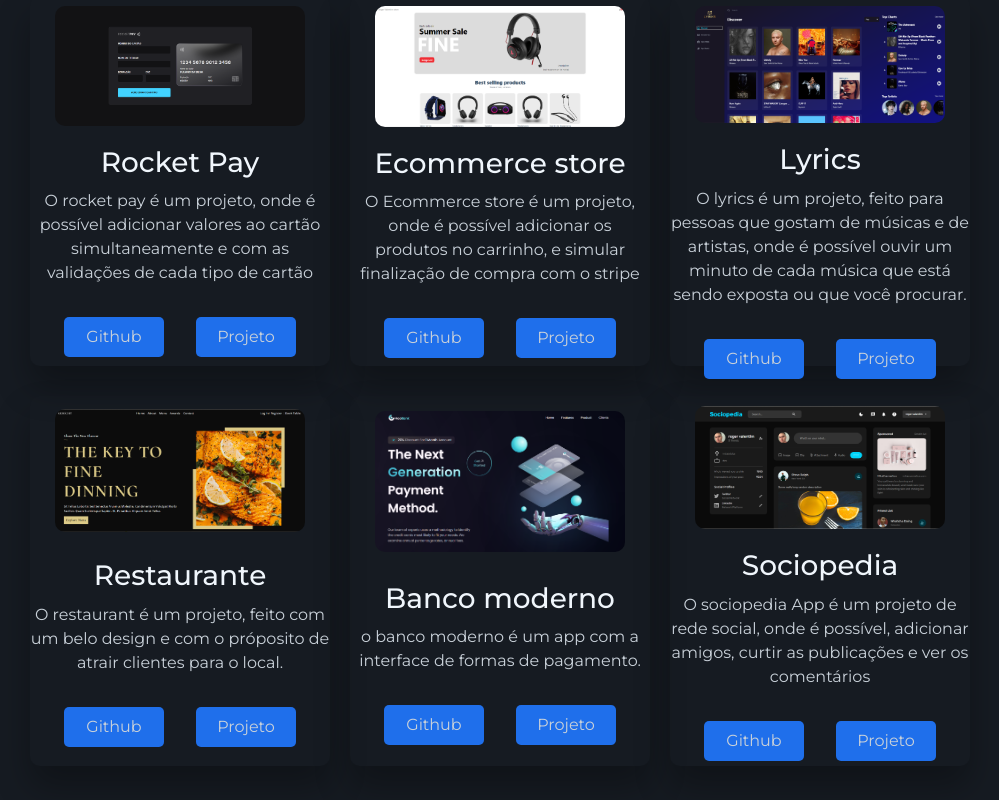
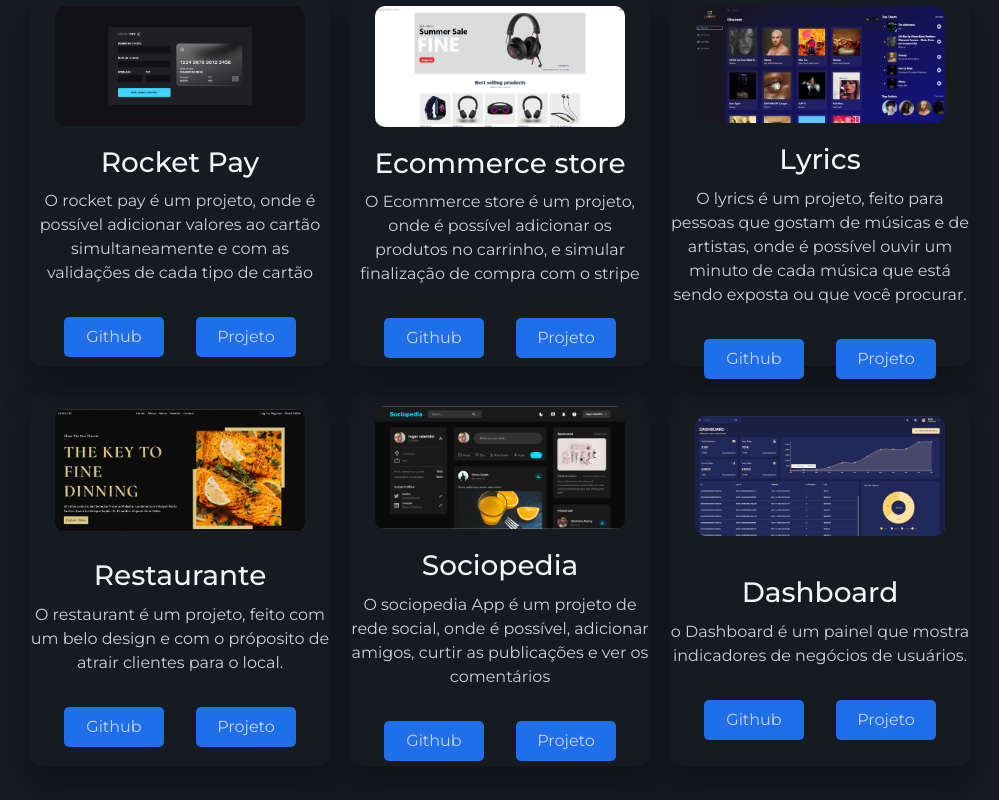
Before and after one commit to rogervalentim/portf-lio, a React (Create React App) app: page / in a window 1280 px wide. Shown: the part 2320-3120 px from the top of the page, without its empty margins (150-1149 px from the left). Built offline with nearby package versions, Linux system fonts and the light colour scheme; the HTML template or start-up script is replaced by a standard one.

Commit message:
adicionando mais um projeto

```diff
--- a/src/container/Projetos/Projetos.jsx
+++ b/src/container/Projetos/Projetos.jsx
@@ -1,13 +1,13 @@
 import React from "react";
 import "./Projetos.css";
+import ProjetoCard from "../../components/Projeto/ProjetoCard";
+
 import RocketPay from "../../assets/images/projetos/rocket-pay.png";
 import Ecommerce from "../../assets/images/projetos/ecommerce.png";
 import Lyrics from "../../assets/images/projetos/lyrics-app.png";
 import Restaurant from "../../assets/images/projetos/restaurant.png";
-import Bank from "../../assets/images/projetos/bank_modern.png";
 import Sociopedia from "../../assets/images/projetos/sociopedia_roger.png";
-
-import ProjetoCard from "../../components/Projeto/ProjetoCard";
+import Dashboard from "../../assets/images/projetos/dashboard.png";
 
 function Projetos() {
   return (
@@ -54,21 +54,21 @@ function Projetos() {
             />
           </div>
           <div className="project">
-            <img src={Bank} alt="projeto banco" />
-            <ProjetoCard
-              title="Banco moderno"
-              description="o banco moderno é um app com a interface de formas de pagamento."
-              linkGithub="https://github.com/rogervalentim/bank_modern_app"
-              demo="https://bank-modern-f17xi1tbc-rogervalentim.vercel.app/"
-            />
-          </div>
-          <div className="project">
             <img src={Sociopedia} alt="Aplicativo para ver o clima" />
             <ProjetoCard
               title="Sociopedia"
               description="O sociopedia App é um projeto de rede social, onde é possível, adicionar amigos, curtir as publicações e ver os comentários"
               linkGithub="https://github.com/rogervalentim/socialMedia-frontend"
-              demo="https://social-media-frontend-74xw8bw2n-rogervalentim.vercel.app/"
+              demo="https://socialmedia-frontend-gl18.onrender.com/"
+            />
+          </div>
+          <div className="project">
+            <img src={Dashboard} alt="projeto dashboard" />
+            <ProjetoCard
+              title="Dashboard"
+              description="o Dashboard é um painel que mostra indicadores de negócios de usuários. "
+              linkGithub="https://github.com/rogervalentim/dashboard_frontend"
+              demo="https://dashboard-frontend1.onrender.com/dashboard"
             />
           </div>
         </div>
--- a/src/container/Tecnologias/Tecnologias.css
+++ b/src/container/Tecnologias/Tecnologias.css
@@ -28,7 +28,7 @@
   transition: all ease-in-out 1s;
   border-radius: 10px;
   cursor: pointer;
-  box-shadow: 0 20px 35px rgba(0,0,0,0.3);
+  box-shadow: 0 8px 32px 0  rgba(0, 0, 0, 0.36j);
 }
 
 .technologies-cards {
@@ -64,7 +64,7 @@
 }
 
 .card-mongodb:hover {
-  box-shadow: 8px 8px 8px #3FA037;
+  box-shadow: 8px 8px 8px #3fa037;
 }
 
 .card-react:hover {
@@ -82,7 +82,7 @@
 
 /* smartphone */
 @media screen and (max-width: 768px) {
-.technologies-title {
+  .technologies-title {
     display: flex;
     justify-content: center;
     color: #f0f6fc;
```
Also changed, not shown: src/assets/images/projetos/bank_modern.png (deleted), src/assets/images/projetos/dashboard.png (added).
